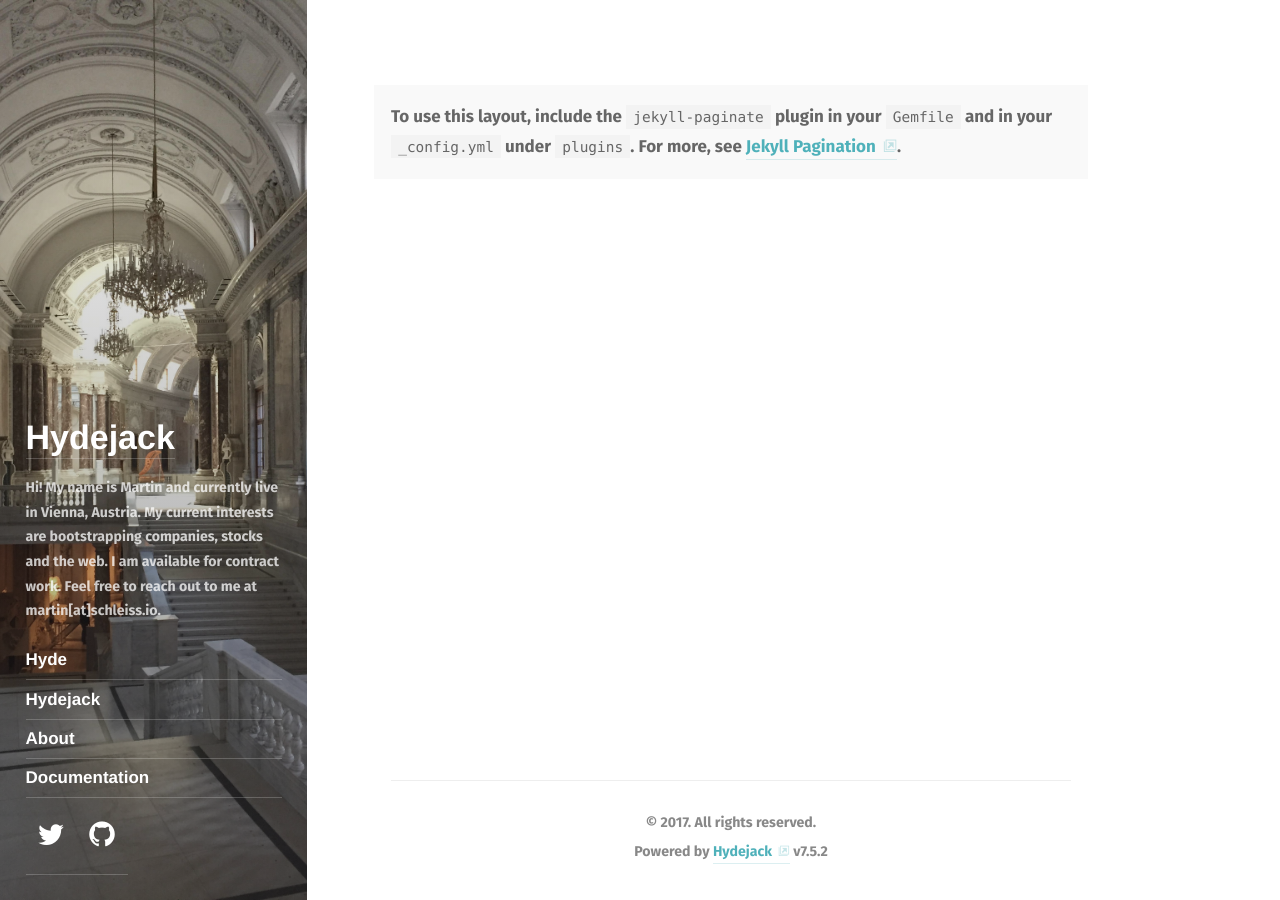
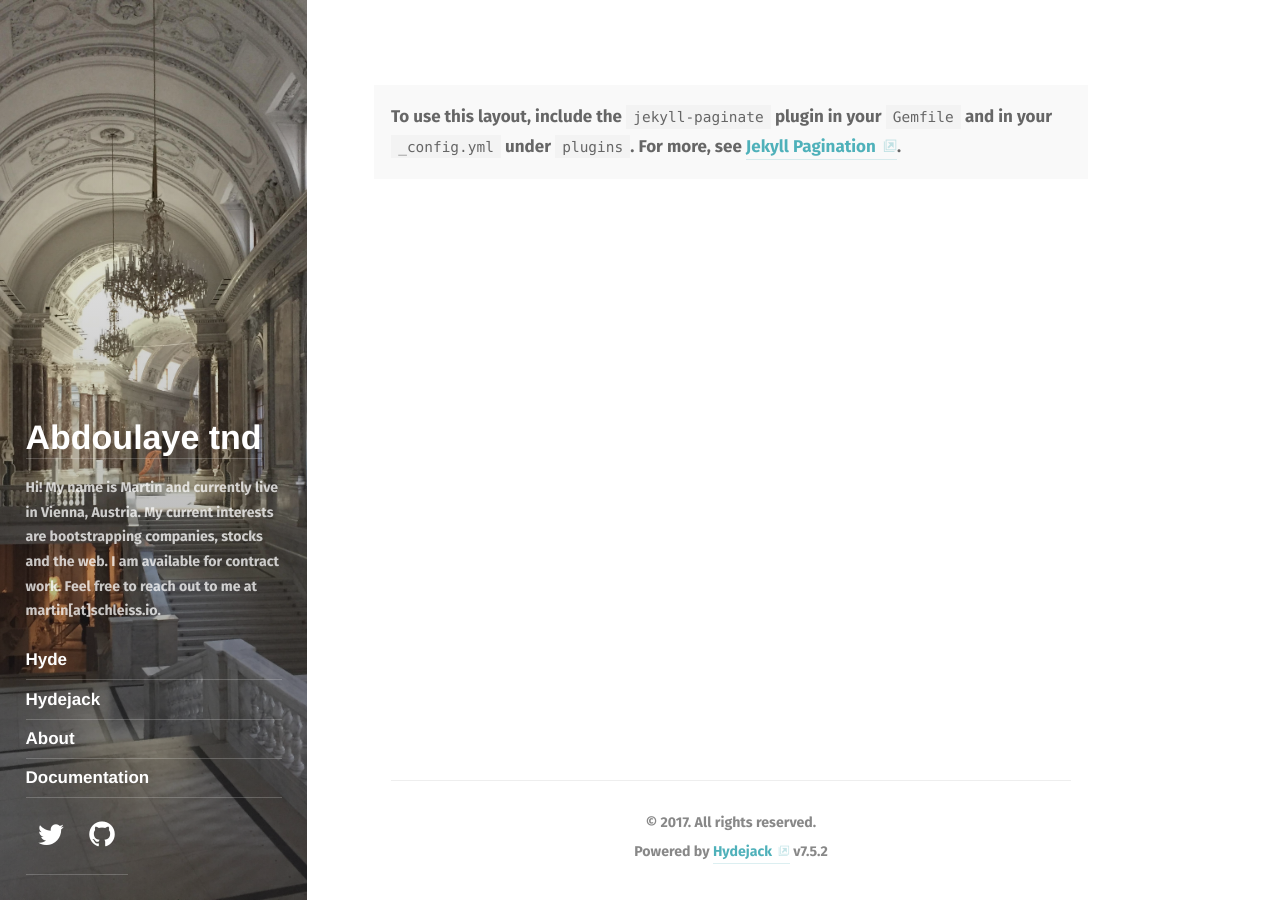
Before and after one commit to abdoulaye-tnd/tandian, a Jekyll site: the page built from index.html, in a window 1280 px wide. Built offline with Jekyll 4.4.1, drawn with Linux system fonts in a browser that asks for light colours; some web fonts are replaced; the list of posts is cut into pages by our own code.

Commit message:
Update _config.yml

```diff
--- a/_config.yml
+++ b/_config.yml
@@ -21,7 +21,7 @@ baseurl:               '/tandian'
 lang:                  fr
 
 # The title of your blog. Used in the sidebar and the browser tab.
-title:                 Hydejack
+title:                 Abdoulaye tnd
 
 # A short description (~150 chars) of the page used for the meta description tag.
 # Can use markdown, but no more than one paragraph (enforced by `>`)
```
